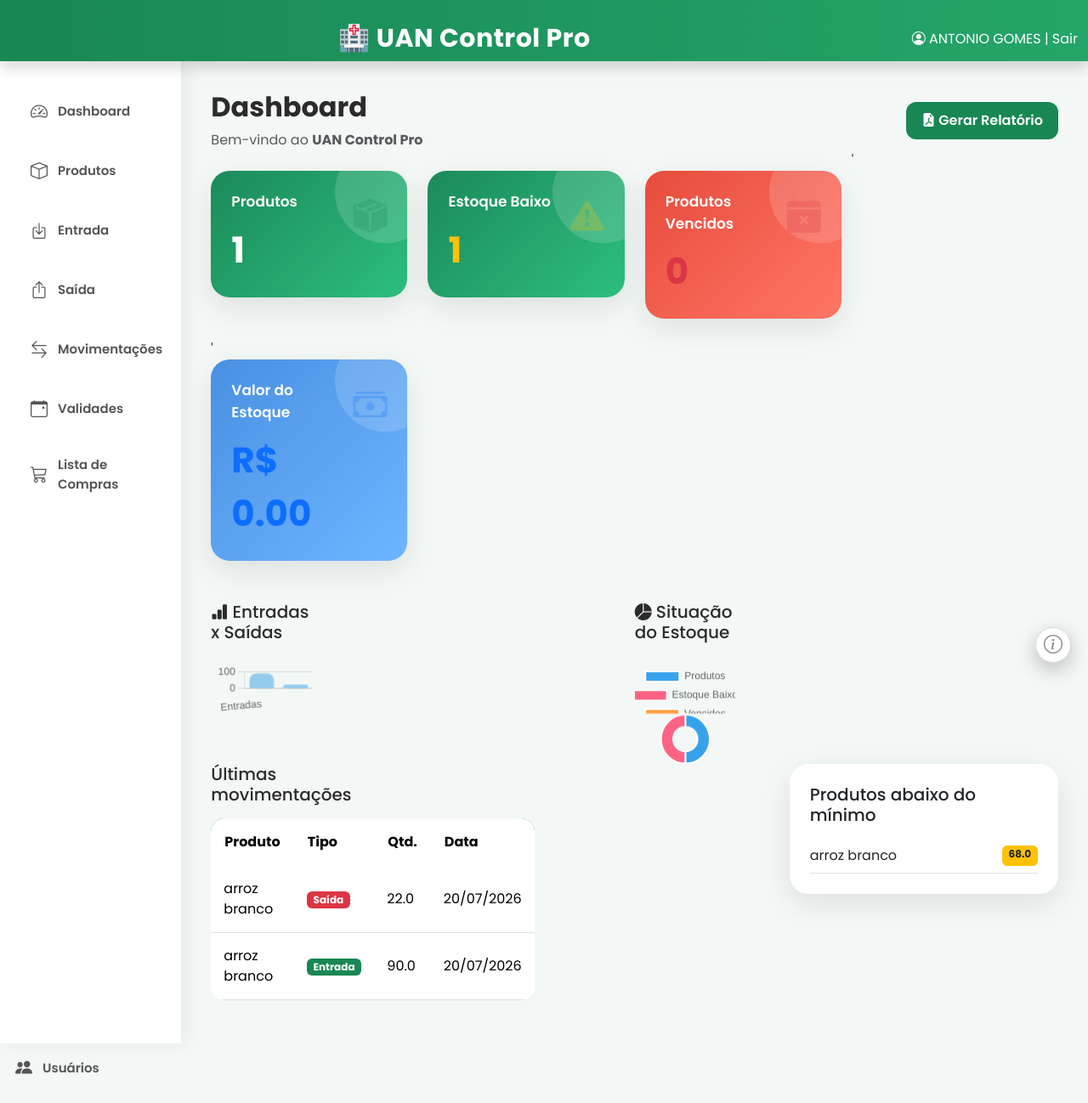
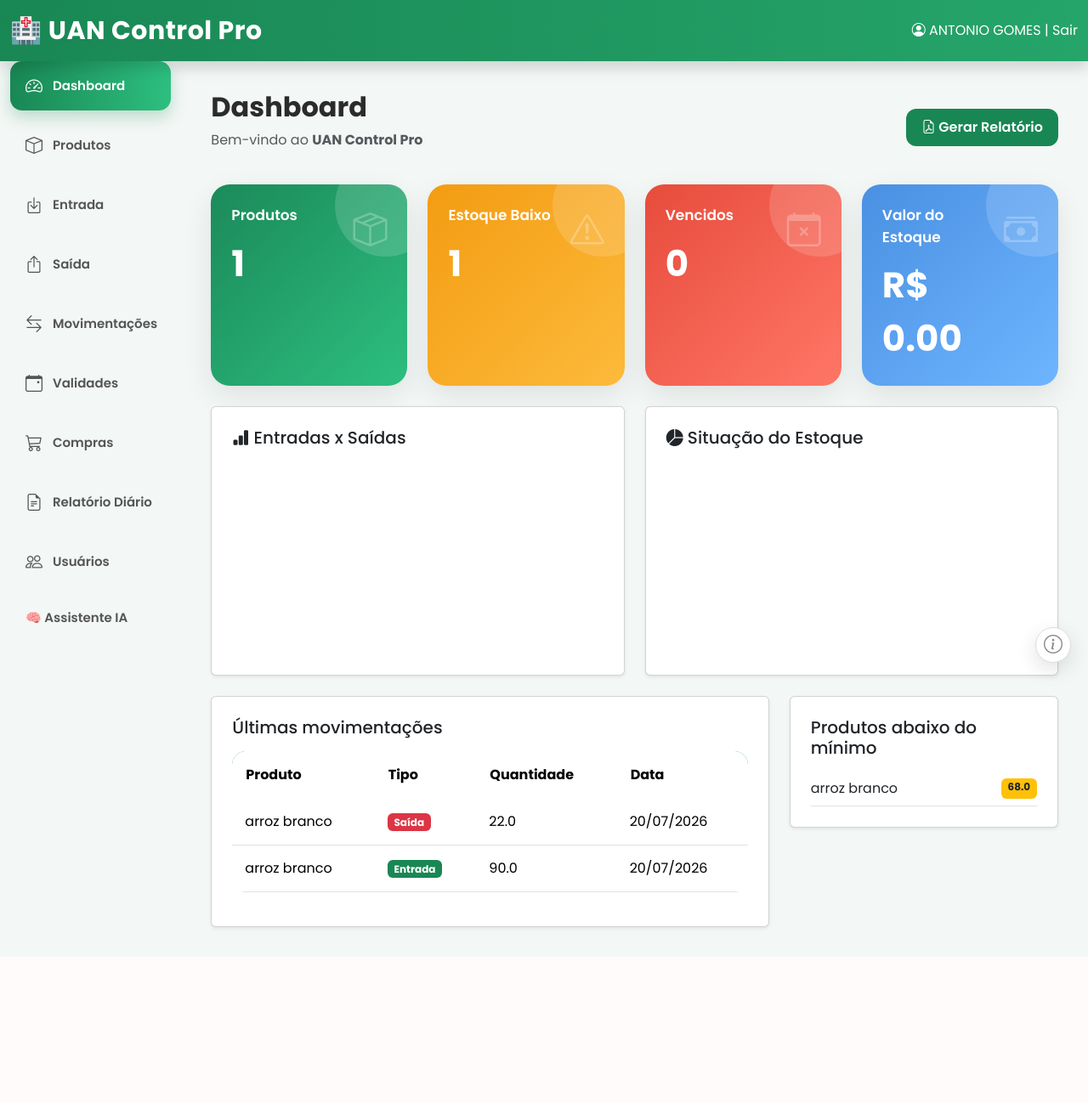
Before and after one commit to pardalhub/uan-control-pro, a Flask app: page / in a window 1280 px wide. Shown: the whole page at 85% size. After the commit the page ends 1096 px from the top, so only its background shows below. Run offline with Flask 3, Linux system fonts and the light colour scheme; a user stored in the database is signed in; data comes from the database, SQL or seed files in the repository; both versions use the stored data as it was after the commit; a map, chart or similar area stays blank.

Commit message:
Versão com dashboard novo e Assistente IA

```diff
--- a/app.py
+++ b/app.py
@@ -12,7 +12,7 @@ login_manager = LoginManager()
 
 @login_manager.user_loader
 def load_user(user_id):
-    return Usuario.query.get(int(user_id))
+    return db.session.get(Usuario, int(user_id))
 
 
 def create_app():
--- a/routes/__init__.py
+++ b/routes/__init__.py
@@ -15,3 +15,5 @@ from . import validade
 from . import relatorio
 from . import auth
 from . import usuarios
+from . import relatorio_diario
+from . import ia
--- a/static/css/estilo.css
+++ b/static/css/estilo.css
@@ -32,11 +32,15 @@ body{
 
 /* MENU */
 
-.menu-lateral{
+..menu-lateral{
 
     background:#ffffff;
 
-    min-height:100vh;
+    min-height:calc(100vh - 72px);
+
+    position:sticky;
+
+    top:72px;
 
     padding:30px 18px;
 
@@ -53,6 +57,8 @@ body{
 .menu-item{
 
     display:flex;
+
+    width:100%;
 
     align-items:center;
 
@@ -96,8 +102,9 @@ body{
 
     padding:35px;
 
+    min-height:calc(100vh - 72px);
+
 }
-
 /* TÍTULOS */
 
 h1,h2,h3,h4{
@@ -111,6 +118,8 @@ h1,h2,h3,h4{
 .card-dashboard{
 
     border:none;
+
+    height:100%;
 
     border-radius:22px;
 
@@ -540,3 +549,21 @@ color:white;
 box-shadow:0 8px 18px rgba(25,135,84,.25);
 
 }
+
+.navbar-brand{
+
+    text-decoration:none !important;
+
+}
+
+.menu-item{
+
+    text-decoration:none !important;
+
+}
+
+a{
+
+    text-decoration:none;
+
+}
--- a/templates/base.html
+++ b/templates/base.html
@@ -2,9 +2,7 @@
 <html lang="pt-br">
 
 <head>
-
     <meta charset="UTF-8">
-
     <meta name="viewport" content="width=device-width, initial-scale=1">
 
     <title>UAN Control Pro</title>
@@ -13,15 +11,13 @@
 
     <link rel="stylesheet" href="{{ url_for('static', filename='css/estilo.css') }}">
 
-    <link rel="stylesheet" href="https://cdn.jsdelivr.net/npm/bootstrap-icons@1.11.3/font/bootstrap-icons.min.css">
-
+    <link rel="stylesheet"
+          href="https://cdn.jsdelivr.net/npm/bootstrap-icons@1.11.3/font/bootstrap-icons.min.css">
 </head>
 
-<script src="https://cdn.jsdelivr.net/npm/bootstrap@5.3.3/dist/js/bootstrap.bundle.min.js"></script>
+<body>
 
-<script src="https://cdn.jsdelivr.net/npm/chart.js"></script>
-
-<body>
+<!-- NAVBAR -->
 
 <nav class="navbar navbar-dark bg-success shadow">
 
@@ -37,8 +33,7 @@ data-bs-target="#menuMobile">
 
         </button>
 
-<a class="navbar-brand fw-bold ms-2" href="/">
-<div class="d-flex justify-content-between w-100 align-items-center">
+        <div class="d-flex justify-content-between align-items-center w-100">
 
             <a class="navbar-brand fw-bold" href="/">
                 🏥 UAN Control Pro
@@ -66,16 +61,19 @@ data-bs-target="#menuMobile">
             {% endif %}
 
         </div>
-</a>
 
     </div>
 
 </nav>
+
+
+<!-- MENU MOBILE -->
+
 <div class="offcanvas offcanvas-start" tabindex="-1" id="menuMobile">
 
     <div class="offcanvas-header">
 
-<h5>Menu</h5>
+        <h5 class="offcanvas-title">Menu</h5>
 
         <button
             type="button"
@@ -87,68 +85,119 @@ data-bs-dismiss="offcanvas">
 
     <div class="offcanvas-body">
 
-<a href="/" class="menu-item {% if request.path == '/' %}ativo{% endif %}">🏠 Dashboard</a>
+        <a href="/" class="menu-item {% if request.path=='/' %}ativo{% endif %}">
+            🏠 Dashboard
+        </a>
 
-<a href="/produtos" class="menu-item {% if request.path == '/' %}ativo{% endif %}">📦 Produtos</a>
+        <a href="/produtos" class="menu-item {% if request.path=='/produtos' %}ativo{% endif %}">
+            📦 Produtos
+        </a>
 
-<a href="/entrada" class="menu-item {% if request.path == '/' %}ativo{% endif %}">⬇ Entrada</a>
+        <a href="/entrada" class="menu-item {% if request.path=='/entrada' %}ativo{% endif %}">
+            ⬇ Entrada
+        </a>
 
-<a href="/saida" class="menu-item {% if request.path == '/' %}ativo{% endif %}">⬆ Saída</a>
+        <a href="/saida" class="menu-item {% if request.path=='/saida' %}ativo{% endif %}">
+            ⬆ Saída
+        </a>
 
-<a href="/movimentacoes" class="menu-item {% if request.path == '/' %}ativo{% endif %}">🔄 Movimentações</a>
+        <a href="/movimentacoes" class="menu-item {% if request.path=='/movimentacoes' %}ativo{% endif %}">
+            🔄 Movimentações
+        </a>
 
-<a href="/validade" class="menu-item {% if request.path == '/' %}ativo{% endif %}">📅 Validades</a>
+        <a href="/validade" class="menu-item {% if request.path=='/validade' %}ativo{% endif %}">
+            📅 Validades
+        </a>
 
-<a href="/compras" class="menu-item {% if request.path == '/' %}ativo{% endif %}">🛒 Compras</a>
+        <a href="/compras" class="menu-item {% if request.path=='/compras' %}ativo{% endif %}">
+            🛒 Compras
+        </a>
+
+        <a href="/relatorio/diario"
+           class="menu-item {% if request.path=='/relatorio/diario' %}ativo{% endif %}">
+            📄 Relatório Diário
+        </a>
+
+        <a href="/usuarios"
+           class="menu-item {% if request.path=='/usuarios' %}ativo{% endif %}">
+            👥 Usuários
+        </a>
+
+        <a href="/ia" class="menu-item {% if request.path == '/ia' %}ativo{% endif %}">
+    🤖 Assistente IA
+        </a>
 
     </div>
 
 </div>
 
+
 <div class="container-fluid">
 
     <div class="row">
 
-    <div class="col-md-2 menu-lateral">
+        <!-- MENU LATERAL -->
 
-<a href="/" class="menu-item">
+        <div class="col-lg-2 col-md-3 menu-lateral">
+
+            <a href="/" class="menu-item {% if request.path=='/' %}ativo{% endif %}">
                 <i class="bi bi-speedometer2"></i>
                 Dashboard
             </a>
 
-<a href="/produtos" class="menu-item">
+            <a href="/produtos" class="menu-item {% if request.path=='/produtos' %}ativo{% endif %}">
                 <i class="bi bi-box"></i>
                 Produtos
             </a>
 
-<a href="/entrada" class="menu-item">
+            <a href="/entrada" class="menu-item {% if request.path=='/entrada' %}ativo{% endif %}">
                 <i class="bi bi-box-arrow-in-down"></i>
                 Entrada
             </a>
 
-<a href="/saida" class="menu-item">
+            <a href="/saida" class="menu-item {% if request.path=='/saida' %}ativo{% endif %}">
                 <i class="bi bi-box-arrow-up"></i>
                 Saída
             </a>
 
-<a href="/movimentacoes" class="menu-item">
+            <a href="/movimentacoes" class="menu-item {% if request.path=='/movimentacoes' %}ativo{% endif %}">
                 <i class="bi bi-arrow-left-right"></i>
                 Movimentações
             </a>
 
-<a href="/validade" class="menu-item">
+            <a href="/validade" class="menu-item {% if request.path=='/validade' %}ativo{% endif %}">
                 <i class="bi bi-calendar-event"></i>
                 Validades
             </a>
 
-<a href="/compras" class="menu-item">
+            <a href="/compras" class="menu-item {% if request.path=='/compras' %}ativo{% endif %}">
                 <i class="bi bi-cart3"></i>
-Lista de Compras
+                Compras
             </a>
+
+            <a href="/relatorio/diario"
+               class="menu-item {% if request.path=='/relatorio/diario' %}ativo{% endif %}">
+                <i class="bi bi-file-earmark-text"></i>
+                Relatório Diário
+            </a>
+
+            <a href="/usuarios"
+               class="menu-item {% if request.path=='/usuarios' %}ativo{% endif %}">
+                <i class="bi bi-people"></i>
+                Usuários
+            </a>
+
+            <a href="/ia" class="menu-item {% if request.path == '/ia' %}ativo{% endif %}">
+    🧠 Assistente IA
+            </a>
+
 
         </div>
 
-<div class="col-md-10 conteudo">
+
+        <!-- CONTEÚDO -->
+
+        <div class="col-lg-10 col-md-9 col-12 conteudo">
 
             {% with mensagens = get_flashed_messages(with_categories=true) %}
 
@@ -169,44 +218,18 @@ Lista de Compras
             {% endwith %}
 
             {% block conteudo %}
-
             {% endblock %}
-
-</div>
-
-<a href="/usuarios" class="menu-item">
-    <i class="bi bi-people-fill"></i>
-    Usuários
-</a>
 
         </div>
 
     </div>
 
-<div class="creditos-info">
-
-    <i class="bi bi-info-circle-fill"></i>
-
-    <div class="creditos-tooltip">
-
-        <h6>UAN Control Pro</h6>
-
-        <p>Versão 1.0</p>
-
-        <hr>
-
-        <strong>Desenvolvido por</strong>
-
-        <div>Antonio Gomes</div>
-
-        <small>@editorpardal</small>
-
 </div>
 
-</div>
 
-<!-- Créditos -->
-<div class="creditos-info" title="Sobre o sistema">
+<!-- CRÉDITOS -->
+
+<div class="creditos-info">
 
     <i class="bi bi-info-circle"></i>
 
@@ -228,13 +251,16 @@ Lista de Compras
 
 </div>
 
+
+<script src="https://cdn.jsdelivr.net/npm/bootstrap@5.3.3/dist/js/bootstrap.bundle.min.js"></script>
+
+<script src="https://cdn.jsdelivr.net/npm/chart.js"></script>
+
 <script>
-document.addEventListener("DOMContentLoaded", function () {
 
-    // Fecha o menu mobile ao clicar em um item
-    document.querySelectorAll("#menuMobile a").forEach(function(link){
+document.querySelectorAll("#menuMobile a").forEach(link => {
 
-        link.addEventListener("click", function(){
+    link.addEventListener("click", () => {
 
         const menu = bootstrap.Offcanvas.getInstance(
             document.getElementById("menuMobile")
@@ -244,23 +270,11 @@ document.addEventListener("DOMContentLoaded", function () {
             menu.hide();
         }
 
-            // Faz a página abrir já no topo
-            window.scrollTo({
-                top: 0,
-                behavior: "instant"
     });
 
 });
 
-    });
-
-});
 </script>
 
 </body>
-
 </html>
-
-</body>
-
-</html>
--- a/templates/dashboard.html
+++ b/templates/dashboard.html
@@ -3,90 +3,137 @@
 {% block conteudo %}
 
 <div class="d-flex justify-content-between align-items-center mb-4">
+
     <div>
+
         <h2 class="fw-bold">Dashboard</h2>
-        <p class="text-muted mb-0">
+
+        <p class="text-muted">
             Bem-vindo ao <strong>UAN Control Pro</strong>
         </p>
+
     </div>
 
-    <div>
     <a href="/relatorio/pdf" class="btn btn-success">
-            <i class="bi bi-file-earmark-pdf-fill"></i>
+
+        <i class="bi bi-file-earmark-pdf"></i>
+
         Gerar Relatório
+
     </a>
+
 </div>
-</div>
+
 
 <div class="row g-4">
 
-    <div class="col-lg-3">
+    <div class="col-md-6 col-xl-3">
+
         <div class="card card-dashboard card-verde p-4">
+
             <div class="d-flex justify-content-between">
+
                 <div>
+
                     <div class="titulo">Produtos</div>
+
                     <div class="numero">{{ total_produtos }}</div>
+
                 </div>
 
-                <i class="bi bi-box-seam-fill fs-1 text-success"></i>
-            </div>
-        </div>
-    </div>
+                <i class="bi bi-box-seam fs-1"></i>
 
-    <div class="col-12 col-sm-6 col-xl-3">
-        <div class="card card-dashboard card-verde p-4">
-            <div class="d-flex justify-content-between">
-                <div>
-                    <div class="titulo">Estoque Baixo</div>
-                    <div class="numero text-warning">{{ estoque_baixo }}</div>
-                </div>
-
-                <i class="bi bi-exclamation-triangle-fill fs-1 text-warning"></i>
-            </div>
-        </div>
-    </div>
-
-    <div class="col-12 col-sm-6 col-xl-3">
-        <div class="card card-dashboard card-vermelho p-4">
-            <div class="d-flex justify-content-between">
-                <div>
-                    <div class="titulo">Produtos Vencidos</div>
-                    <div class="numero text-danger">{{ vencidos }}</div>
-                </div>
-
-                <i class="bi bi-calendar-x-fill fs-1 text-danger"></i>
-            </div>
-        </div>
-    </div>
-
-    '<div class="col-12 col-sm-6 col-xl-3">'
-        <div class="card card-dashboard card-azul p-4">
-            <div class="d-flex justify-content-between">
-                <div>
-                    <div class="titulo">Valor do Estoque</div>
-                    <div class="numero text-primary">
-                        R$ {{ "%.2f"|format(valor_total) }}
-                    </div>
-                </div>
-
-                <i class="bi bi-cash-stack fs-1 text-primary"></i>
-            </div>
-        </div>
             </div>
 
         </div>
 
-<div class="row mt-4">
+    </div>
+
+    <div class="col-md-6 col-xl-3">
+
+        <div class="card card-dashboard card-laranja p-4">
+
+            <div class="d-flex justify-content-between">
+
+                <div>
+
+                    <div class="titulo">Estoque Baixo</div>
+
+                    <div class="numero">{{ estoque_baixo }}</div>
+
+                </div>
+
+                <i class="bi bi-exclamation-triangle fs-1"></i>
+
+            </div>
+
+        </div>
+
+    </div>
+
+    <div class="col-md-6 col-xl-3">
+
+        <div class="card card-dashboard card-vermelho p-4">
+
+            <div class="d-flex justify-content-between">
+
+                <div>
+
+                    <div class="titulo">Vencidos</div>
+
+                    <div class="numero">{{ vencidos }}</div>
+
+                </div>
+
+                <i class="bi bi-calendar-x fs-1"></i>
+
+            </div>
+
+        </div>
+
+    </div>
+
+    <div class="col-md-6 col-xl-3">
+
+        <div class="card card-dashboard card-azul p-4">
+
+            <div class="d-flex justify-content-between">
+
+                <div>
+
+                    <div class="titulo">Valor do Estoque</div>
+
+                    <div class="numero">
+
+                        R$ {{ "%.2f"|format(valor_total) }}
+
+                    </div>
+
+                </div>
+
+                <i class="bi bi-cash-stack fs-1"></i>
+
+            </div>
+
+        </div>
+
+    </div>
+
+</div>
+
 
 <div class="row mt-4">
 
     <div class="col-lg-6">
 
-        <div class="col-12 col-sm-6 col-xl-3">
+        <div class="card p-4 shadow-sm">
 
             <h5 class="mb-4">
+
                 <i class="bi bi-bar-chart-fill"></i>
+
                 Entradas x Saídas
+
             </h5>
 
             <canvas id="graficoMovimentacoes"></canvas>
@@ -97,11 +144,14 @@
 
     <div class="col-lg-6">
 
-        <div class="col-12 col-sm-6 col-xl-3">
+        <div class="card p-4 shadow-sm">
 
             <h5 class="mb-4">
+
                 <i class="bi bi-pie-chart-fill"></i>
+
                 Situação do Estoque
+
             </h5>
 
             <canvas id="graficoResumo"></canvas>
@@ -112,12 +162,17 @@
 
 </div>
 
+
+<div class="row mt-4">
+
     <div class="col-lg-8">
 
-        <div class="col-12 col-sm-6 col-xl-3">
+        <div class="card p-4 shadow-sm">
 
             <h5 class="mb-3">
+
                 Últimas movimentações
+
             </h5>
 
             <table class="table table-hover">
@@ -125,10 +180,15 @@
                 <thead>
 
                     <tr>
+
                         <th>Produto</th>
+
                         <th>Tipo</th>
-                        <th>Qtd.</th>
+
+                        <th>Quantidade</th>
+
                         <th>Data</th>
+
                     </tr>
 
                 </thead>
@@ -173,10 +233,12 @@
 
     <div class="col-lg-4">
 
-        <div class="card card-dashboard p-4">
+        <div class="card p-4 shadow-sm">
 
             <h5 class="mb-3">
+
                 Produtos abaixo do mínimo
+
             </h5>
 
             {% for p in produtos_baixo %}
@@ -196,7 +258,9 @@
             {% else %}
 
                 <p class="text-success">
+
                     Nenhum produto abaixo do mínimo.
+
                 </p>
 
             {% endfor %}
@@ -206,6 +270,7 @@
     </div>
 
 </div>
+
 
 <script>
 
@@ -221,9 +286,7 @@ datasets:[{
 
             label:"Movimentações",
 
-data:[{{ entradas }},{{ saidas }}],
-
-borderRadius:8
+            data:[{{ entradas }},{{ saidas }}]
 
         }]
 
@@ -231,15 +294,7 @@ borderRadius:8
 
     options:{
 
-plugins:{
-
-legend:{
-
-display:false
-
-}
-
-}
+        responsive:true
 
     }
 
@@ -251,15 +306,7 @@ type:"doughnut",
 
     data:{
 
-labels:[
-
-"Produtos",
-
-"Estoque Baixo",
-
-"Vencidos"
-
-],
+        labels:["Produtos","Estoque Baixo","Vencidos"],
 
         datasets:[{
 
@@ -275,6 +322,12 @@ data:[
 
         }]
 
+    },
+
+    options:{
+
+        responsive:true
+
     }
 
 });
```
Also changed, not shown: models.py (+24 -0 lines), routes/ia.py (added, +74 -0 lines), routes/relatorio_diario.py (added, +50 -0 lines), templates/ia.html (added, +39 -0 lines), instance/estoque.db, 1 other file. Lines whose indentation alone changed are shown as unchanged.
